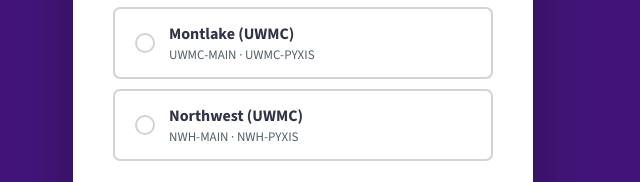
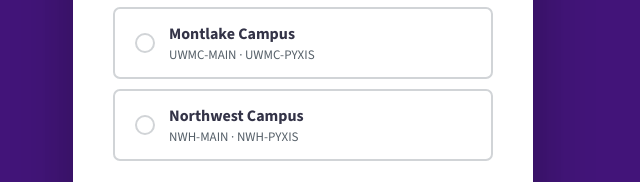
Before and after one commit to uwmpharm/location_lookup, a plain HTML site: page index.html in a window 1280 px wide. Shown: the part 430-612 px from the top of the page, 337-977 px from the left. Drawn offline with nearby package versions, Linux system fonts and the light colour scheme.

Commit message:
Update button labels for campus names

```diff
--- a/index.html
+++ b/index.html
@@ -31,7 +31,7 @@
       <button class="gate-option" data-site="UWMC-MAIN" data-system="UWMC-PYXIS" onclick="selectSite(this)">
         <div class="gate-option-dot"></div>
         <div class="gate-option-info">
-          <div class="gate-option-name">Montlake (UWMC)</div>
+          <div class="gate-option-name">Montlake Campus</div>
           <div class="gate-option-code">UWMC-MAIN · UWMC-PYXIS</div>
         </div>
       </button>
@@ -39,7 +39,7 @@
       <button class="gate-option" data-site="NWH-MAIN" data-system="NWH-PYXIS" onclick="selectSite(this)">
         <div class="gate-option-dot"></div>
         <div class="gate-option-info">
-          <div class="gate-option-name">Northwest (UWMC)</div>
+          <div class="gate-option-name">Northwest Campus</div>
           <div class="gate-option-code">NWH-MAIN · NWH-PYXIS</div>
         </div>
       </button>
```
